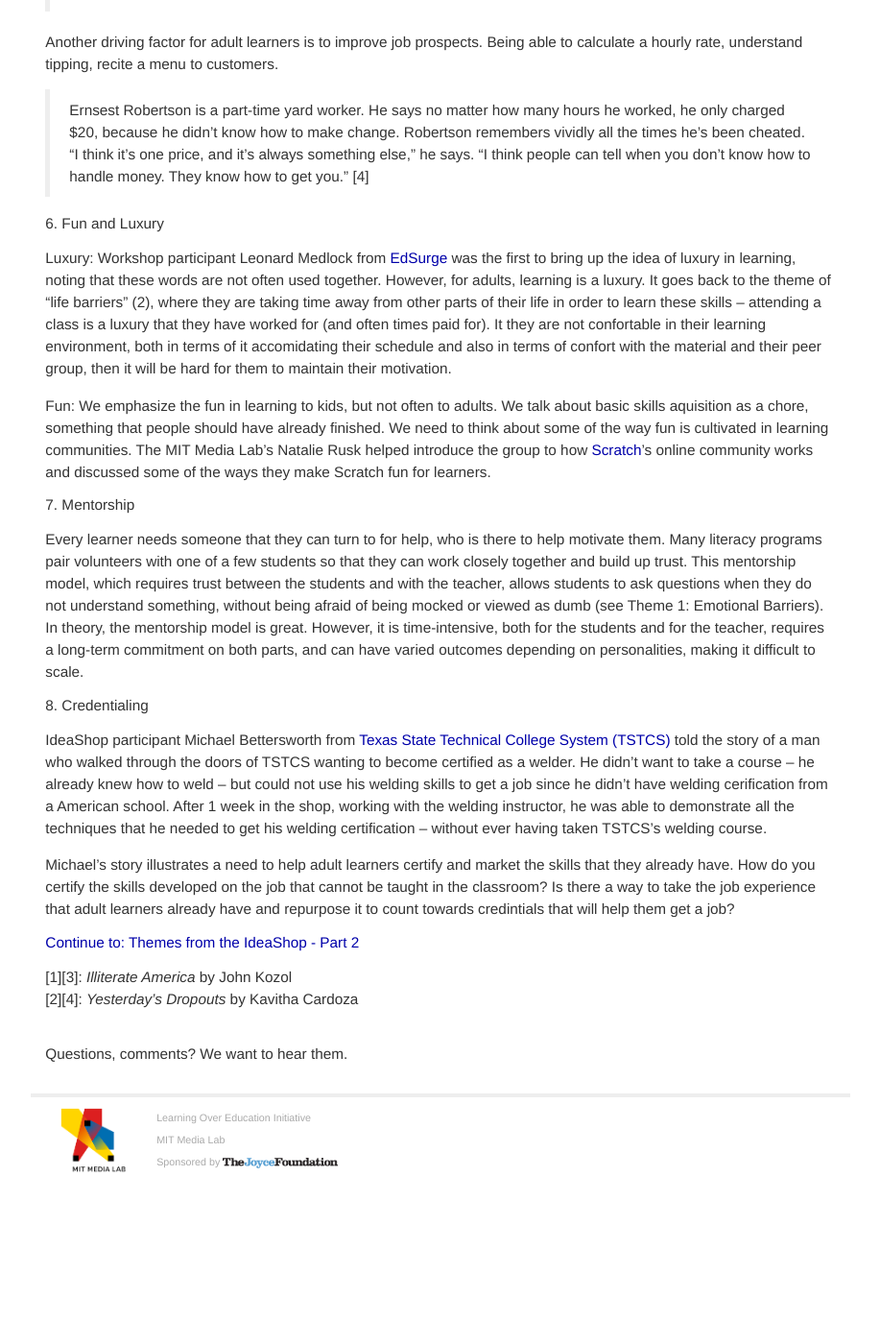
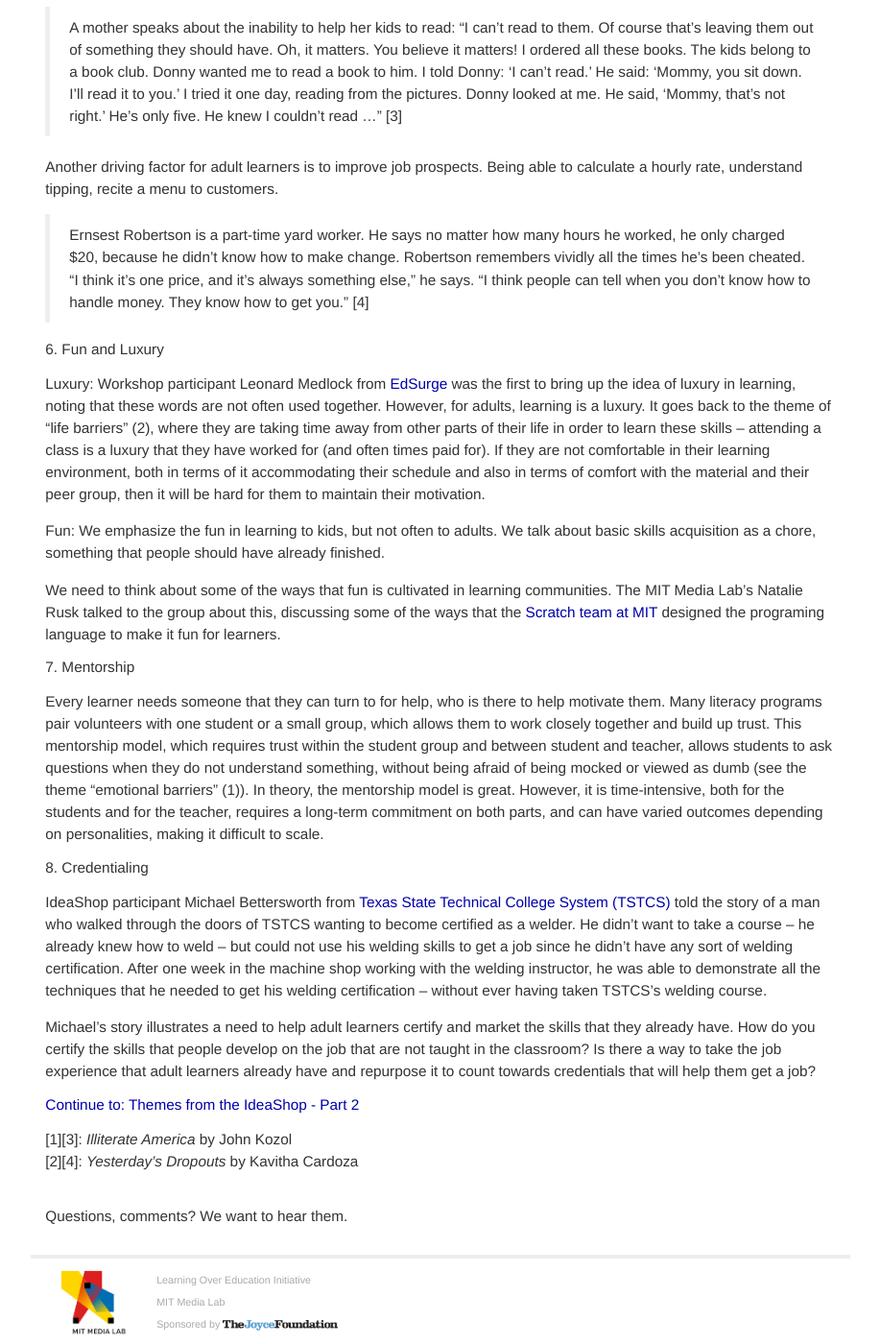
Before and after one commit to mitmedialab/mlw.media.mit.edu, a Jekyll site: the page built from _posts/2014-06-19-themes-from-the-ideashop-part-1.markdown, in a window 1280 px wide and 1400 px high, scrolled down 2007 px. Shown: the whole window at 96% size, without its empty margins (181-1098 px from the left). Built offline with Jekyll 4.4.1, drawn with Linux system fonts in a browser that asks for light colours; nearby versions of some CDN libraries; Markdown is read by kramdown in place of the engine named in the settings; before the commit the page ends 3241 px from its top, so only the background shows below that; some of the changed text lies outside the part shown.

Commit message:
adding post on ideashop

```diff
--- a/_posts/2014-06-19-themes-from-the-ideashop-part-1.markdown
+++ b/_posts/2014-06-19-themes-from-the-ideashop-part-1.markdown
@@ -12,10 +12,10 @@
 At the IdeaShop on adult learning held at the Media Lab in May, participants worked together to develop the a common list of themes that they felt described the field of adult learning. The original "theme wall" (shown above), will be crucial in helping us determine the motivations and values of adult learners, as well as the barriers they face and the tactics tried in the adult learning field today. These themes are explained below.
 
 # 1. Emotional Barriers
-Many adult learners who lack basic literacy and math skills have grown up being called dumb in school by their peers (and sometimes their teachers). They often feel embarrased that they do not have these skills, helpless in situations where they need to read or do basic math, and fearful that others will find out. Sometimes even a person's significant other may not be aware. Imagine struggling to count out your pills or read a traffic sign? How would that make you feel? These barriers need to be overcome in order for a person to seek out traditional literacy and basic skills programs.
+Many adult learners who lack basic literacy and math skills have grown up being called dumb in school by their peers (and sometimes their teachers). They often feel embarrassed that they do not have these skills, helpless in situations where they need to read or do basic math, and fearful that others will find out. Sometimes even a person's significant other may not be aware. Imagine struggling to count out your medications or read a traffic sign? How would that make you feel? These barriers need to be overcome in order for a person to seek out traditional literacy and basic skills programs.
 
 # 2. Literacy
-Literacy is a topic that pervaded our list of themes. And how could it not? 36 Million Americans perform below Level 2 in literacy and numeracy on the [2012 Programme for International Assessment of Adult Competencies (PIAAC)](http://nces.ed.gov/surveys/piaac/results/summary.aspx). And this number does not just reflect Americans who grew up without exposure to English as children, but also kids who didn't (or in some cases did) finish high school without learning to read. There are not many jobs that do not require basic literacy and numeracy (being able to read traffic signs, count, make change), and there is the possibility of significant harm if you cannot read or write. Imagine giving your kids the wrong dose of medicine because you can't read the bottle?
+Literacy is a topic that pervaded our list of themes. And how could it not? 36 Million Americans perform below Level 2 in literacy and numeracy on the [2012 Program for International Assessment of Adult Competencies (PIAAC)](http://nces.ed.gov/surveys/piaac/results/summary.aspx). And this number does not just reflect Americans who grew up without exposure to English as children, but also Americans who didn't (or in some cases did) finish high school without learning to read. There are few jobs out there that do not require basic literacy and numeracy (being able to read traffic signs, count, make change), and there is the possibility of significant harm if you cannot read or write. Imagine giving your kids the wrong dose of medicine because you can't read the bottle?
 
 > A man in California speaks about his own loss of identity, of self-location, definition: "I stood at the bottom of the ramp. My car had broke down on the freeway. There was a phone. I asked for the police. They was nice. They said to tell them where I was. I looked up at the signs. There was one that I had seen before. I read it to them: ONE WAY STREET. They thought it was a joke. I told them I couldn't read. There was other signs above the ramp. They told me to try. I looked around for somebody to help. All the cars was going by real fast. I couldn't make them understand that I was lost. The cop was nice. He told me: 'Try once more.' I did my best. I couldn't read. I only knew the sign above my head. The cop was trying to be nice. He knew that I was trapped. 'I can't send out a car to you if you can't tell me where you are.' I felt afraid. I nearly cried. I'm forty-eight years old. I only said: 'I'm on a one-way street ...'" [1]
 
@@ -23,35 +23,39 @@
 # 3. Life Barriers
 To attend a traditional skills course, literacy course, or a community college / trade school, there is a significant cost. Even if the program is free, you are giving up time. Time to relax, time with your kids, and even basics like time to sleep.  You may have to find someone to watch your kids (and that might cost money). Or you might have to gives up a job that gives you money to feed your family. Regardless of situation, time and cost are limiting factors that prevent people from pursuing traditional adult education.
 
-> Jorge Delgado, the assistant principal at Carlos Rosario International Charter School, says many of these adult students make _incredible sacrifices_ to come to class. Forty percent have school-age children, and some send money home to support their families. The other day, Delgado remarks, he was leaving at 3 o'clock in the morning and when he went to pay for parking, at the cash register was one of his students. I said, "Don't you have class at 8am? When do you get out?" He responded, "5 in the morning". [2]
+> Jorge Delgado, the assistant principal at Carlos Rosario International Charter School, says many of these adult students make _incredible sacrifices_ to come to class. 40% have school-age children, and some send money home to support their families. The other day, Delgado remarks, he was leaving at 3 o'clock in the morning and when he went to pay for parking, at the cash register was one of his students. I said, "Don't you have class at 8AM? When do you get out?" He responded, "5 in the morning". [2]
 
 # 4. Pathways
 As a society we seem to accept that the prime time for learning is from 5 to 18 years old, from 1st to 12th grade. But what happens if you miss that time slot? What alternative paths do we have for adult learners?
 
-Why do we force adult learners to conform to classroom environments? To twice a week instruction. IdeaShop participants Adam Bush from [College Unbound](http://collegeunbound.org) and Kate Kazin from [College for America](http://collegeforamerica.org) shared their learning models, which both focus on developing competencies, not attendence in a classroom, as an alternative pathway for learning.
+Why do we force adult learners to conform to classroom environments? To weekly instruction? IdeaShop participants Adam Bush from [College Unbound](http://collegeunbound.org) and Kate Kazin from [College for America](http://collegeforamerica.org) shared their learning models, which both focus on developing competencies, not attendance in a classroom, as an alternative pathway for learning.
+
+Additionally, how do we show pathways to success to potential students? How do we show them that other people are also learning these skills, just like they are? How do we encourage them by highlighting the progress that they have made? This ties into the theme of motivation (5) discussed below.
 
 # 5. Motivation
-One of the biggest motivators for adults to go back to school is to help their children. Think about it - who read to you as a kid? Who helped you learn fractions? Imagine if your parents couldn't do that. Imagine if your kids were more comfortable speaking a different language than you were? If they knew you couldn't read?
+One of the biggest motivators for adults to go back to school is to help their children. Think about it - who read to you as a kid? Who helped you learn fractions? Imagine if your parents couldn't do that. Imagine if your kids preferred speaking a language that you didn't understand? If they knew you couldn't read?
 
 > A mother speaks about the inability to help her kids to read: "I can't read to them. Of course that's leaving them out of something they should have. Oh, it matters. You believe it matters! I ordered all these books. The kids belong to a book club. Donny wanted me to read a book to him. I told Donny: 'I can't read.' He said: 'Mommy, you sit down. I'll read it to you.' I tried it one day, reading from the pictures. Donny looked at me. He said, 'Mommy, that's not right.' He's only five. He knew I couldn't read ..." [3]
 
 Another driving factor for adult learners is to improve job prospects. Being able to calculate a hourly rate, understand tipping, recite a menu to customers.
 
-> Ernsest Robertson is a part-time yard worker. He says no matter how many hours he worked, he only charged $20, because he didn’t know how to make change. Robertson remembers vividly all the times he’s been cheated. "I think it’s one price, and it’s always something else,” he says. “I think people can tell when you don’t know how to handle money. They know how to get you." [4]
+> Ernsest Robertson is a part-time yard worker. He says no matter how many hours he worked, he only charged $20, because he didn't know how to make change. Robertson remembers vividly all the times he’s been cheated. "I think it’s one price, and it’s always something else,” he says. “I think people can tell when you don’t know how to handle money. They know how to get you." [4]
 
 # 6. Fun and Luxury
 
-Luxury: Workshop participant Leonard Medlock from [EdSurge](http://www.edsurge.com) was the first to bring up the idea of luxury in learning, noting that these words are not often used together. However, for adults, learning is a luxury. It goes back to the theme of "life barriers" (2), where they are taking time away from other parts of their life in order to learn these skills -- attending a class is a luxury that they have worked for (and often times paid for). It they are not confortable in their learning environment, both in terms of it accomidating their schedule and also in terms of confort with the material and their peer group, then it will be hard for them to maintain their motivation.
+Luxury: Workshop participant Leonard Medlock from [EdSurge](http://www.edsurge.com) was the first to bring up the idea of luxury in learning, noting that these words are not often used together. However, for adults, learning is a luxury. It goes back to the theme of "life barriers" (2), where they are taking time away from other parts of their life in order to learn these skills -- attending a class is a luxury that they have worked for (and often times paid for). If they are not comfortable in their learning environment, both in terms of it accommodating their schedule and also in terms of comfort with the material and their peer group, then it will be hard for them to maintain their motivation.
 
-Fun: We emphasize the fun in learning to kids, but not often to adults. We talk about basic skills aquisition as a chore, something that people should have already finished. We need to think about some of the way fun is cultivated in learning communities. The MIT Media Lab's Natalie Rusk helped introduce the group to how [Scratch](http://scratch.mit.edu/)'s online community works and discussed some of the ways they make Scratch fun for learners.
+Fun: We emphasize the fun in learning to kids, but not often to adults. We talk about basic skills acquisition as a chore, something that people should have already finished.
+
+We need to think about some of the ways that fun is cultivated in learning communities. The MIT Media Lab's Natalie Rusk talked to the group about this, discussing some of the ways that the [Scratch team at MIT](http://scratch.mit.edu) designed the programing language to make it fun for learners.
 
 # 7. Mentorship
-Every learner needs someone that they can turn to for help, who is there to help motivate them. Many literacy programs pair volunteers with one of a few students so that they can work closely together and build up trust. This mentorship model, which requires trust between the students and with the teacher, allows students to ask questions when they do not understand something, without being afraid of being mocked or viewed as dumb (see Theme 1: Emotional Barriers). In theory, the mentorship model is great. However, it is time-intensive, both for the students and for the teacher, requires a long-term commitment on both parts, and can have varied outcomes depending on personalities, making it difficult to scale.
+Every learner needs someone that they can turn to for help, who is there to help motivate them. Many literacy programs pair volunteers with one student or a small group, which allows them to work closely together and build up trust. This mentorship model, which requires trust within the student group and between student and teacher, allows students to ask questions when they do not understand something, without being afraid of being mocked or viewed as dumb (see the theme "emotional barriers" (1)). In theory, the mentorship model is great. However, it is time-intensive, both for the students and for the teacher, requires a long-term commitment on both parts, and can have varied outcomes depending on personalities, making it difficult to scale.
 
 # 8. Credentialing
-IdeaShop participant Michael Bettersworth from [Texas State Technical College System (TSTCS)](http://www.tstc.edu/frontpage/) told the story of a man who walked through the doors of TSTCS wanting to become certified as a welder. He didn't want to take a course -- he already knew how to weld -- but could not use his welding skills to get a job since he didn't have welding cerification from a American school. After 1 week in the shop, working with the welding instructor, he was able to demonstrate all the techniques that he needed to get his welding certification -- without ever having taken TSTCS's welding course.
+IdeaShop participant Michael Bettersworth from [Texas State Technical College System (TSTCS)](http://www.tstc.edu/frontpage/) told the story of a man who walked through the doors of TSTCS wanting to become certified as a welder. He didn't want to take a course -- he already knew how to weld -- but could not use his welding skills to get a job since he didn't have any sort of welding certification. After one week in the machine shop working with the welding instructor, he was able to demonstrate all the techniques that he needed to get his welding certification -- without ever having taken TSTCS's welding course.
 
-Michael's story illustrates a need to help adult learners certify and market the skills that they already have. How do you certify the skills developed on the job that cannot be taught in the classroom? Is there a way to take the job experience that adult learners already have and repurpose it to count towards credintials that will help them get a job?
+Michael's story illustrates a need to help adult learners certify and market the skills that they already have. How do you certify the skills that people develop on the job that are not taught in the classroom? Is there a way to take the job experience that adult learners already have and repurpose it to count towards credentials that will help them get a job?
 
 # [Continue to: Themes from the IdeaShop - Part 2](http://learn.media.mit.edu/mlw/drafts/2014/06/20/themes-from-the-ideashop-part-2.html)
 
```
Also changed, not shown: 1 other file.
